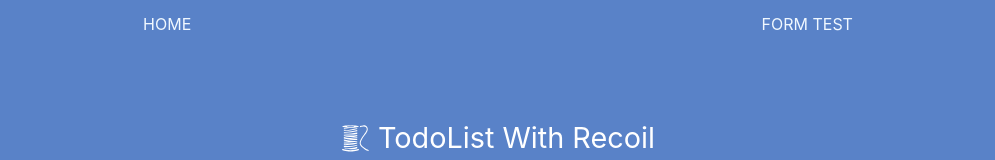
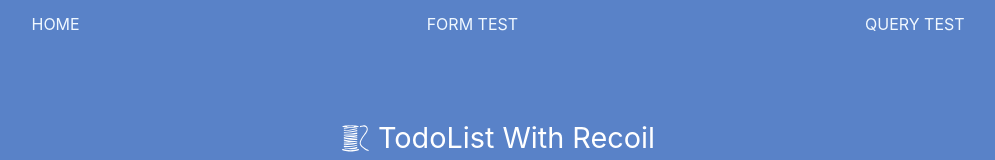
Before and after one commit to LeeSeungjae00/t_r_r_template, a React (Create React App) app: page / in a window 1280 px wide. Shown: the top 160 px of the page, without its empty margins (142-1137 px from the left). Built offline with nearby package versions, Linux system fonts and the light colour scheme.

Commit message:
:sparkles: Introduce new features.
- Header 에 추가 및 라우터 추가

```diff
--- a/src/Router/RouterConfig.tsx
+++ b/src/Router/RouterConfig.tsx
@@ -1,14 +1,16 @@
 import FormTest from 'components/FormTest/FormTest';
+import QueryTest from 'components/QueryTest/QueryTest';
 import TodoContents from 'components/TodoContents';
 import React from 'react';
 import { Route, Routes } from 'react-router-dom';
-import { ROUTE_FORM_TEST, ROUTE_HOME } from './Router';
+import { ROUTE_FORM_TEST, ROUTE_HOME, ROUTE_REACT_QUERY_TEST } from './Router';
 
 export default function RouterConfig() {
   return (
     <Routes>
       <Route path={ROUTE_HOME} element={<TodoContents></TodoContents>}></Route>
       <Route path={ROUTE_FORM_TEST} element={<FormTest></FormTest>}></Route>
+      <Route path={ROUTE_REACT_QUERY_TEST} element={<QueryTest></QueryTest>}></Route>
     </Routes>
   );
 }
--- a/src/components/Header/Header.tsx
+++ b/src/components/Header/Header.tsx
@@ -1,6 +1,6 @@
 import React from 'react';
 import { Link } from 'react-router-dom';
-import { ROUTE_FORM_TEST, ROUTE_HOME } from 'router/Router';
+import { ROUTE_FORM_TEST, ROUTE_HOME, ROUTE_REACT_QUERY_TEST } from 'router/Router';
 import './Header.scss';
 
 export default function Header() {
@@ -8,6 +8,7 @@
     <header className="header">
       <Link to={ROUTE_HOME}>HOME</Link>
       <Link to={ROUTE_FORM_TEST}>FORM TEST</Link>
+      <Link to={ROUTE_REACT_QUERY_TEST}>QUERY TEST</Link>
     </header>
   );
 }
```
